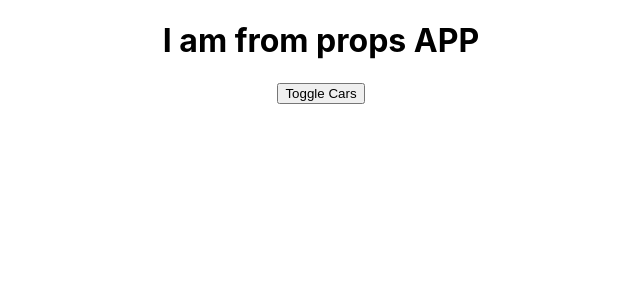
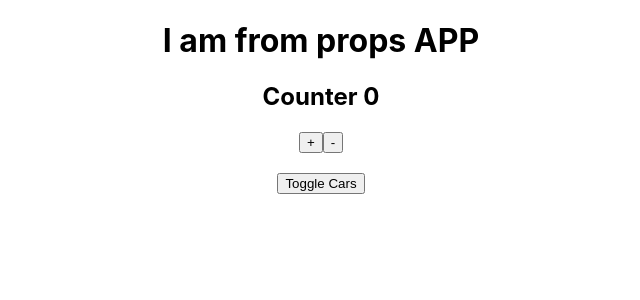
Before and after one commit to Aleksandr-Glebik/vm-react-js, a React (Create React App) app in the folder react-theory/: page / in a window 1280 px wide. Shown: the top 300 px of the page, without its empty margins (319-959 px from the left). Built offline with nearby package versions, Linux system fonts and the light colour scheme.

Commit message:
feat: add counter and add fragment

```diff
--- a/react-theory/src/App.js
+++ b/react-theory/src/App.js
@@ -1,8 +1,7 @@
 import React, { Component } from 'react';
 import Car from './Car/Car';
 import ErrorBoundary from './ErrorBoundary/ErrorBoundary';
-
-
+import Counter from './Counter/Counter';
 class App extends Component {
   constructor(props) {
     // console.log('app constructor')
@@ -11,8 +10,8 @@
     this.state = {
       cars: [
         {name: 'Citroen C4', year: 2005},
-        {name: 'Toyota Camry', year: 2020},
-        {name: 'BMW M5', year: 2022}
+        // {name: 'Toyota Camry', year: 2020},
+        // {name: 'BMW M5', year: 2022}
       ],
       pageTitle: 'React components',
       showCars: false,
@@ -80,7 +79,11 @@
         {/* <h1>{this.state.pageTitle}</h1> */}
         <h1>{this.props.title}</h1>
 
-        <button onClick={this.toggleCarsHandler}>Toggle Cars</button>
+        <Counter />
+
+        <button onClick={this.toggleCarsHandler}
+          style={{marginTop: '20px'}}
+        >Toggle Cars</button>
 
         <div style={{
           width: '400px',
@@ -90,7 +93,6 @@
           { cars }
         </div>
 
-
       </div>
     )
   }
--- a/react-theory/src/Car/Car.js
+++ b/react-theory/src/Car/Car.js
@@ -36,9 +36,9 @@
    render() {
       console.log('render Car');
 
-      if (Math.random() > 0.7) {
-         throw new Error('Car random failed')
-      }
+      // if (Math.random() > 0.99) {
+      //    throw new Error('Car random failed')
+      // }
 
       const inputClasses = ['input']
 
--- /dev/null
+++ b/react-theory/src/Counter/Counter.js
@@ -0,0 +1,50 @@
+import React, {Component} from "react";
+
+export default class Counter extends Component {
+    state = {
+        counter: 0
+    }
+
+    addCounter = () => {
+        this.setState({
+            counter: this.state.counter + 1
+        })
+    }
+
+    render() {
+        // return (
+        //     <React.Fragment>
+        //         <h2>Counter {this.state.counter}</h2>
+        //         <button onClick={this.addCounter}>+</button>
+        //         <button onClick={() => this.setState({
+        //             counter: this.state.counter -  1
+        //         })}>-</button>
+        //     </React.Fragment>
+        // )
+        // return [
+        //     <h2 key={'0'}>Counter {this.state.counter}</h2>,
+        //     <button key={'1'} onClick={this.addCounter}>+</button>,
+        //     <button key={'2'} onClick={() => this.setState({
+        //         counter: this.state.counter -  1
+        //     })}>-</button>,
+        // ]
+        // return (
+        //     <>
+        //         <h2>Counter {this.state.counter}</h2>
+        //         <button onClick={this.addCounter}>+</button>
+        //         <button onClick={() => this.setState({
+        //             counter: this.state.counter -  1
+        //         })}>-</button>
+        //     </>
+        // )
+        return (
+            <div>
+                <h2>Counter {this.state.counter}</h2>
+                <button onClick={this.addCounter}>+</button>
+                <button onClick={() => this.setState({
+                    counter: this.state.counter -  1
+                })}>-</button>
+            </div>
+        )
+    }
+}
```
